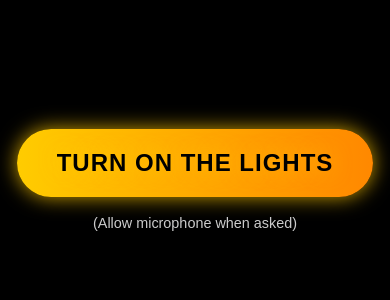
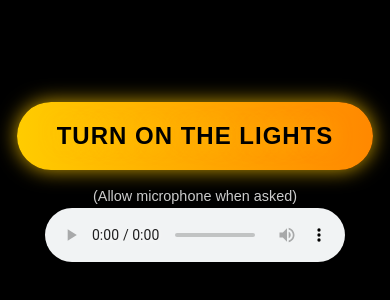
Before and after one commit to chial-hadjer/birthday, a React (Vite) app: page / in a window 390 px wide. Shown: the part 240-540 px from the top of the page. Built offline with nearby package versions, Linux system fonts and the light colour scheme.

Commit message:
might work on mobile'

```diff
--- a/src/App.tsx
+++ b/src/App.tsx
@@ -9,13 +9,11 @@ function App() {
 
   const handleTurnOnLights = async () => {
     try {
-      // Request microphone first
       const stream = await navigator.mediaDevices.getUserMedia({ audio: true });
       setMicStream(stream);
 
-      // Play music from DOM audio element
       if (audioRef.current) {
-        audioRef.current.currentTime = 0; // optional: start from beginning
+        audioRef.current.currentTime = 0;
         audioRef.current.volume = 0.4;
         audioRef.current.loop = true;
         await audioRef.current.play();
@@ -36,8 +34,8 @@ function App() {
             Turn on the lights
           </button>
           <p className="landing-sub">(Allow microphone when asked)</p>
-          {/* DOM audio element is always present */}
-          <audio ref={audioRef} src="/birthday.mp3" />
+          {/* Add controls for debugging on mobile */}
+          <audio ref={audioRef} src="/birthday.mp3" controls />
         </div>
       ) : (
         <div className="stage fade-in">
```
